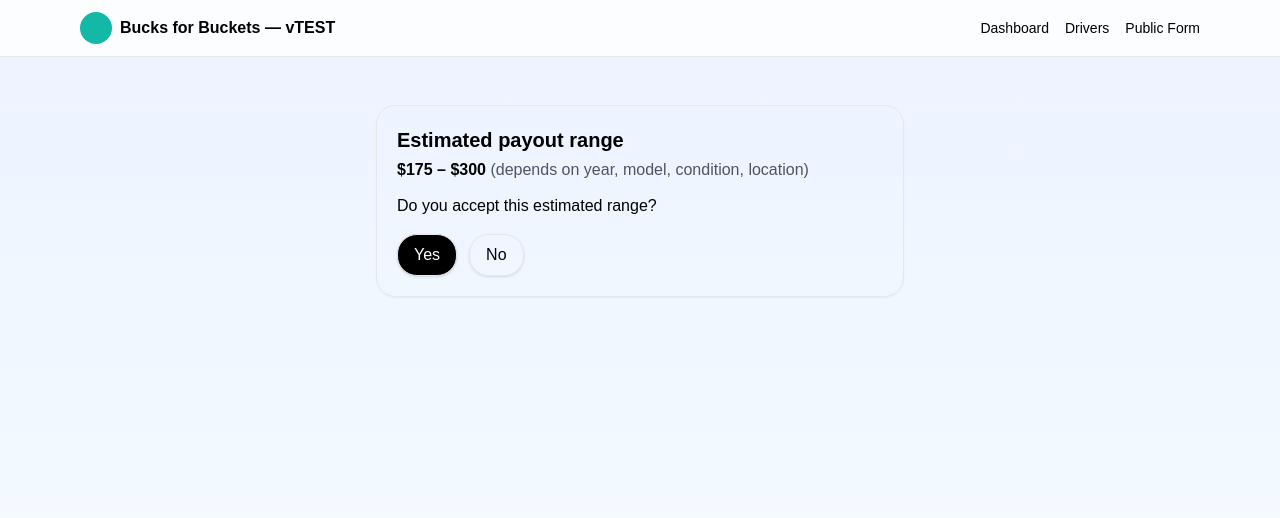
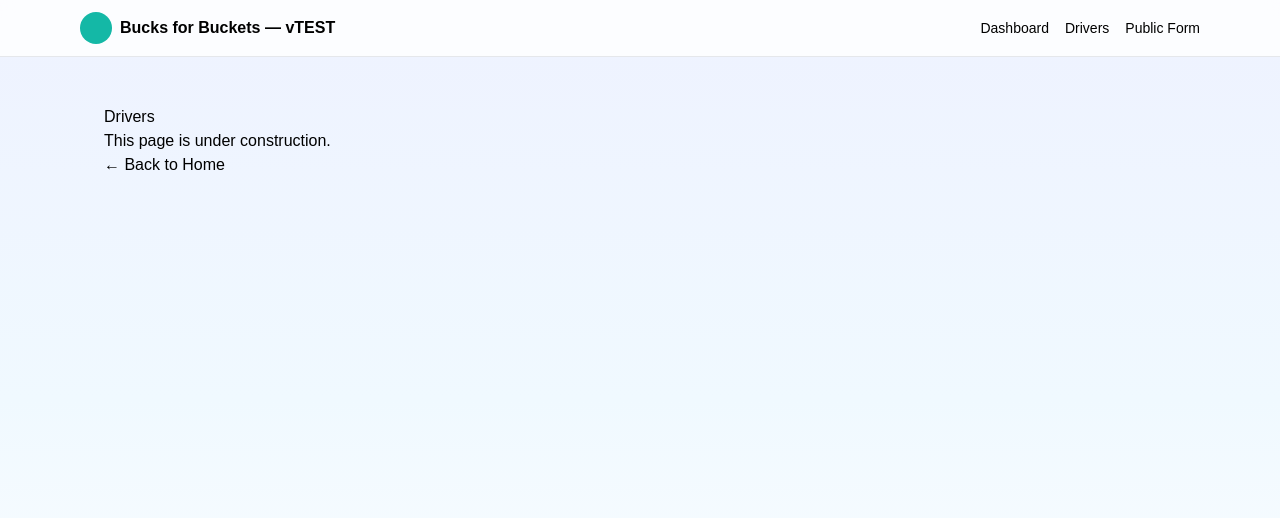
Before and after one commit to deront0426/bucks_leadops, a Next.js app: page / in a window 1280 px wide. Shown: the top 518 px of the page. Built offline with nearby package versions, Linux system fonts and the light colour scheme.

Commit message:
Update page.tsx
Signed-off-by: deron tatum <derontatum@gmail.com>

```diff
--- a/app/page.tsx
+++ b/app/page.tsx
@@ -1,125 +1,12 @@
 "use client";
-import { useState } from "react";
+import React from "react";
 
-export default function Page() {
-  const [accepted, setAccepted] = useState(false);
-  const [showDecline, setShowDecline] = useState(false);
-
+export default function DriversPage() {
   return (
-    <main className="mx-auto max-w-xl p-6">
-      {/* Price Gate */}
-      {!accepted && (
-        <section className="rounded-2xl border p-5 shadow-sm">
-          <h1 className="mb-1 text-xl font-semibold">Estimated payout range</h1>
-          <p className="mb-3 text-base">
-            <strong>$175 – $300</strong>{" "}
-            <span className="text-gray-600">
-              (depends on year, model, condition, location)
-            </span>
-          </p>
-          <p className="mb-4">Do you accept this estimated range?</p>
-          <div className="flex gap-3">
-            <button
-              type="button"
-              onClick={() => setAccepted(true)}
-              className="rounded-2xl border bg-black px-4 py-2 text-white shadow hover:opacity-90"
-            >
-              Yes
-            </button>
-            <button
-              type="button"
-              onClick={() => setShowDecline(true)}
-              className="rounded-2xl border px-4 py-2 shadow"
-            >
-              No
-            </button>
-          </div>
-          {showDecline && (
-            <p className="mt-3 text-sm text-red-600">
-              No problem. If your vehicle is not “junk”, please use our{" "}
-              <a href="/not-junk" className="underline">
-                Not Junk
-              </a>{" "}
-              page instead.
-            </p>
-          )}
-        </section>
-      )}
-
-      {/* Lead Form (shows only after Yes) */}
-      {accepted && (
-        <form
-          action="https://formspree.io/f/xyzplgoz" // 🔄 replace with your Formspree endpoint
-          method="POST"
-          encType="multipart/form-data"
-          className="mt-6 rounded-2xl border p-5 shadow-sm"
-        >
-          {/* Hidden flag so you know they accepted the range */}
-          <input type="hidden" name="accepted_range" value="true" />
-
-          <div className="mb-4">
-            <label className="mb-1 block text-sm font-medium">Full Name</label>
-            <input
-              name="name"
-              type="text"
-              required
-              className="w-full rounded-xl border px-3 py-2"
-            />
-          </div>
-
-          <div className="mb-4">
-            <label className="mb-1 block text-sm font-medium">Phone</label>
-            <input
-              name="phone"
-              type="tel"
-              required
-              className="w-full rounded-xl border px-3 py-2"
-            />
-          </div>
-
-          <div className="mb-4">
-            <label className="mb-1 block text-sm font-medium">
-              Vehicle (Year / Make / Model)
-            </label>
-            <input
-              name="vehicle"
-              type="text"
-              required
-              className="w-full rounded-xl border px-3 py-2"
-            />
-          </div>
-
-          <div className="mb-4">
-            <label className="mb-1 block text-sm font-medium">Pickup ZIP / City</label>
-            <input
-              name="location"
-              type="text"
-              className="w-full rounded-xl border px-3 py-2"
-            />
-          </div>
-
-          <div className="mb-6">
-            <label className="mb-1 block text-sm font-medium">
-              Photos (at least one)
-            </label>
-            <input
-              name="photos"
-              type="file"
-              accept="image/*"
-              multiple
-              required
-              className="w-full"
-            />
-          </div>
-
-          <button
-            type="submit"
-            className="w-full rounded-2xl border bg-black py-3 text-white shadow hover:opacity-90"
-          >
-            Get My Offer
-          </button>
-        </form>
-      )}
+    <main style={{ padding: 24 }}>
+      <h1>Drivers</h1>
+      <p>This page is under construction.</p>
+      <a href="/">← Back to Home</a>
     </main>
   );
 }
```
